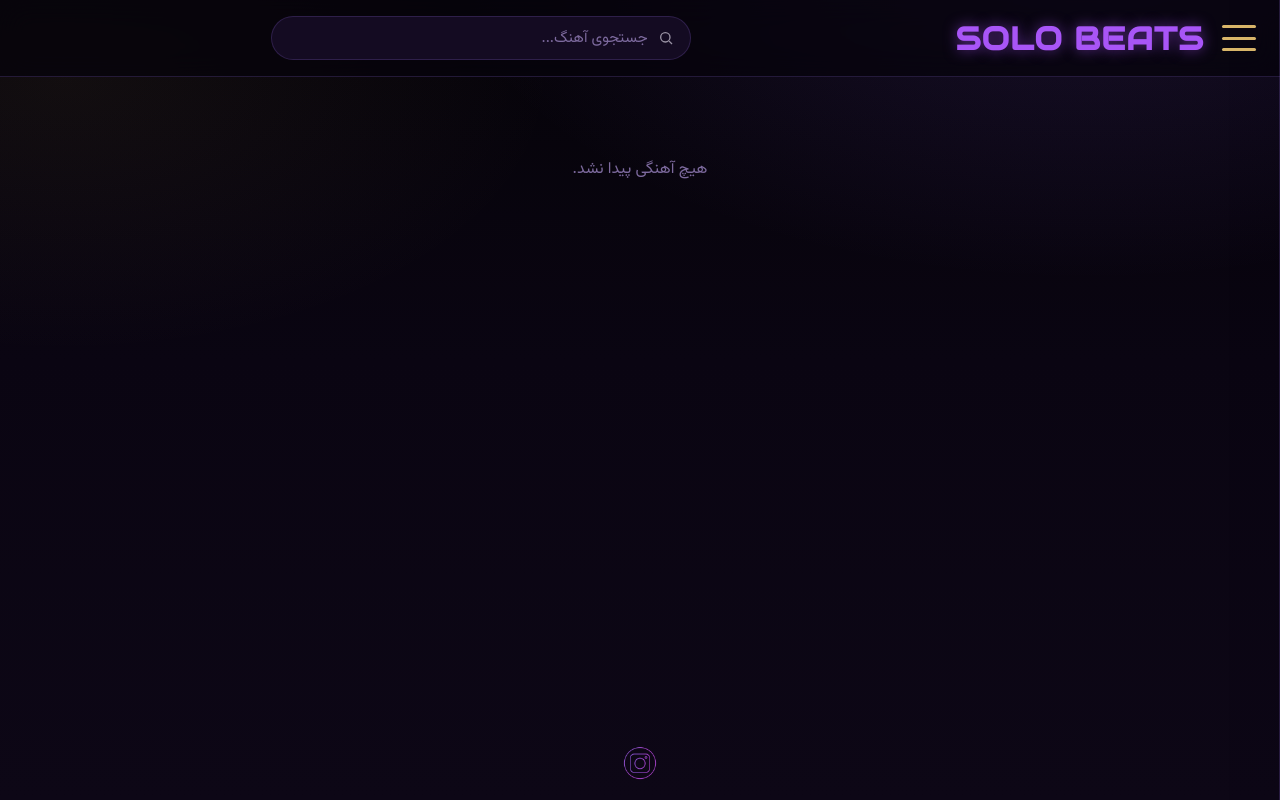
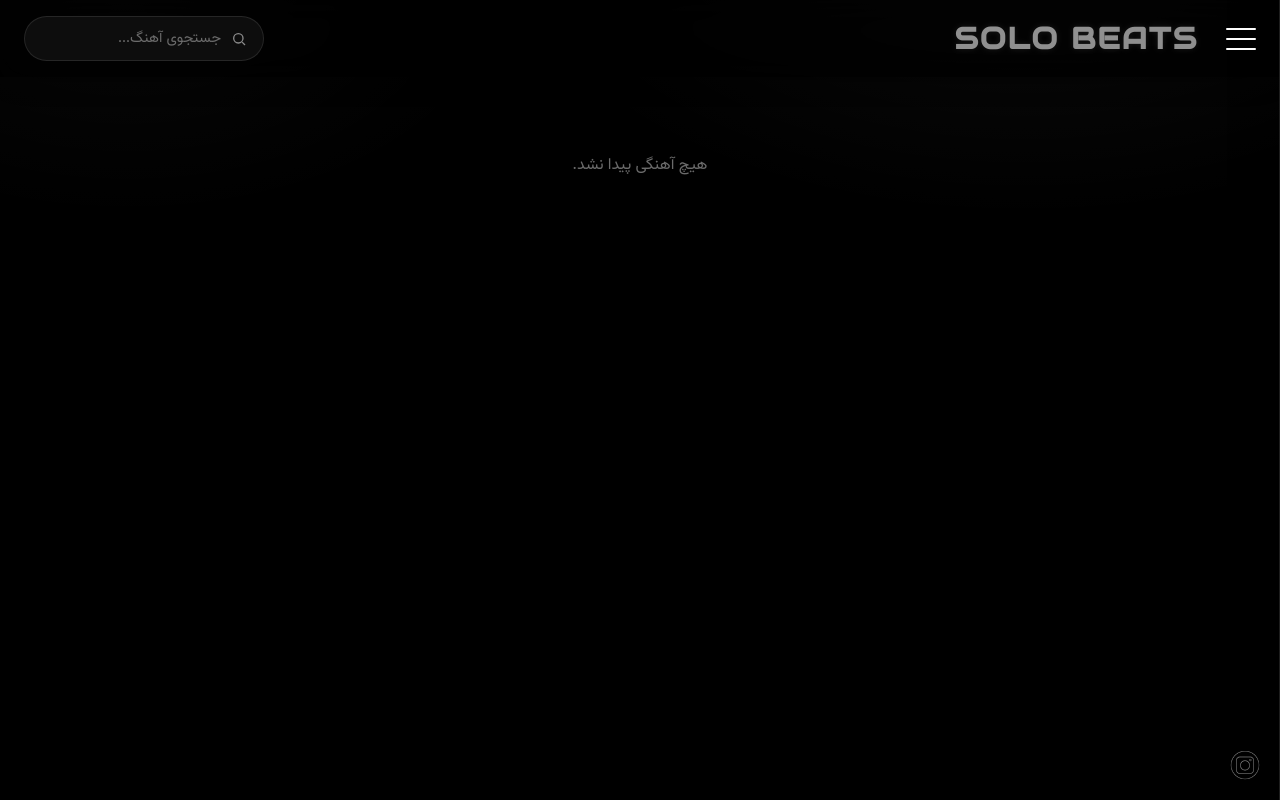
Before and after one commit to parsaspl12-debug/SOLO-BEATS-888, a Flask app: page / in a window 1280 px wide. Run offline with Flask 3, Linux system fonts and the light colour scheme.

Commit message:
update style.css - bw theme

```diff
--- a/static/css/style.css
+++ b/static/css/style.css
@@ -1,44 +1,38 @@
 /* =========================================================
-   SOLO BEATS — Luxury Purple/Black Theme
-   Tokens
+   SOLO BEATS — Monochrome Luxury Theme (Black & White)
 ========================================================= */
 :root{
-  --bg: #07040c;
-  --bg-2: #0f081a;
-  --surface: #140b22;
-  --surface-2: #1b1030;
-  --surface-hover: #23133d;
-  --border: rgba(168, 123, 255, 0.18);
-  --border-strong: rgba(168, 123, 255, 0.4);
-  --purple: #8b5cf6;
-  --purple-bright: #a855f7;
-  --purple-deep: #5b21b6;
-  --gold: #d9b66a;
-  --gold-soft: #f2dfae;
-  --text: #f4eefc;
-  --text-dim: #b7a6d6;
-  --text-faint: #7d6a9e;
-  --danger: #e1436a;
+  --bg: #000000;
+  --surface: #0d0d0d;
+  --surface-2: #161616;
+  --surface-hover: #1f1f1f;
+  --border: rgba(255,255,255,0.10);
+  --border-strong: rgba(255,255,255,0.32);
+  --white: #ffffff;
+  --off-white: #ededed;
+  --text: #f2f2f2;
+  --text-dim: #a3a3a3;
+  --text-faint: #6b6b6b;
+  --danger: #e24a5f;
   --radius-lg: 22px;
   --radius-md: 14px;
   --radius-sm: 9px;
-  --shadow-glow: 0 0 30px rgba(139, 92, 246, 0.18);
+  --glow: 0 0 34px rgba(255,255,255,0.10);
 }
 
 *{ box-sizing: border-box; }
-
 html{ scroll-behavior: smooth; }
 
 body{
   margin: 0;
   min-height: 100vh;
   background:
-    radial-gradient(1100px 600px at 85% -10%, rgba(139,92,246,0.16), transparent 60%),
-    radial-gradient(900px 500px at 5% 10%, rgba(217,182,106,0.06), transparent 55%),
-    linear-gradient(180deg, #050308 0%, #0a0512 45%, #0d0716 100%);
+    radial-gradient(900px 500px at 80% -10%, rgba(255,255,255,0.05), transparent 60%),
+    radial-gradient(700px 400px at 10% 0%, rgba(255,255,255,0.03), transparent 55%),
+    #000000;
   color: var(--text);
   font-family: 'Vazirmatn', sans-serif;
-  padding: 0;
+  overflow-x: hidden;
 }
 
 @media (prefers-reduced-motion: reduce){
@@ -46,91 +40,94 @@ body{
 }
 
 a{ color: inherit; }
-::selection{ background: var(--purple-deep); color: #fff; }
+::selection{ background: #ffffff; color: #000; }
+:focus-visible{ outline: 2px solid #fff; outline-offset: 2px; }
 
 /* =========================================================
-   Top bar
+   Top bar — three-column grid so the logo is truly centered
 ========================================================= */
 .topbar{
   position: sticky;
   top: 0;
   z-index: 900;
-  display: flex;
+  display: grid;
+  grid-template-columns: 44px 1fr 240px;
   align-items: center;
-  justify-content: space-between;
-  gap: 18px;
+  gap: 14px;
   padding: 16px 24px;
-  background: rgba(6, 3, 12, 0.72);
-  backdrop-filter: blur(14px);
-  border-bottom: 1px solid var(--border);
+  background: rgba(0,0,0,0.7);
+  backdrop-filter: blur(16px);
+  box-shadow: 0 12px 30px -18px rgba(0,0,0,0.9);
 }
 
+.brand-wrap{ display: flex; justify-content: center; }
 .logo-title{
-  font-size: 32px;
+  font-size: 30px;
   font-family: 'Audiowide', cursive;
-  color: var(--purple-bright);
-  text-shadow: 0 0 14px rgba(168,85,247,0.55);
-  letter-spacing: 1px;
+  color: #fff;
+  letter-spacing: 2px;
   white-space: nowrap;
   margin: 0;
+  animation: monoPulse 3.2s ease-in-out infinite;
+}
+@keyframes monoPulse{
+  0%   { opacity: .55; text-shadow: 0 0 6px rgba(255,255,255,0.15); }
+  50%  { opacity: 1;   text-shadow: 0 0 22px rgba(255,255,255,0.75), 0 0 46px rgba(255,255,255,0.3); }
+  100% { opacity: .55; text-shadow: 0 0 6px rgba(255,255,255,0.15); }
 }
 
 /* search */
-form.search-bar{
-  flex: 1;
-  max-width: 420px;
-  display: flex;
-  gap: 8px;
-  margin: 0 auto;
-}
+form.search-bar{ display: flex; justify-content: flex-end; }
 .search-input-wrap{
-  flex: 1;
+  width: 100%;
+  max-width: 240px;
   display: flex;
   align-items: center;
   gap: 8px;
   background: var(--surface);
   border: 1px solid var(--border);
   border-radius: 999px;
-  padding: 8px 16px;
-  transition: border-color .25s, box-shadow .25s;
+  padding: 9px 16px;
+  transition: border-color .25s, box-shadow .25s, max-width .25s;
 }
 .search-input-wrap:focus-within{
   border-color: var(--border-strong);
-  box-shadow: 0 0 0 3px rgba(139,92,246,0.15);
+  box-shadow: var(--glow);
+  max-width: 320px;
 }
-.search-input-wrap svg{ flex-shrink: 0; opacity: .6; }
+.search-input-wrap svg{ flex-shrink: 0; opacity: .55; }
 input[type="text"]{
   flex: 1;
+  min-width: 0;
   border: none;
   background: transparent;
   outline: none;
   color: var(--text);
   font-family: 'Vazirmatn', sans-serif;
-  font-size: 0.95em;
+  font-size: 0.92em;
 }
 input[type="text"]::placeholder{ color: var(--text-faint); }
 form.search-bar .button{ display: none; }
 
 /* hamburger */
 #menuToggle{
-  width: 34px;
-  height: 26px;
+  width: 30px;
+  height: 22px;
   cursor: pointer;
   display: flex;
   flex-direction: column;
   justify-content: space-between;
-  flex-shrink: 0;
 }
 #menuToggle div{
   width: 100%;
-  height: 3px;
-  background: var(--gold);
-  border-radius: 3px;
+  height: 2px;
+  background: #fff;
+  border-radius: 2px;
   transition: all .35s ease;
 }
-#menuToggle.active div:nth-child(1){ transform: rotate(45deg) translate(6px, 6px); }
+#menuToggle.active div:nth-child(1){ transform: rotate(45deg) translate(5px, 5px); }
 #menuToggle.active div:nth-child(2){ opacity: 0; }
-#menuToggle.active div:nth-child(3){ transform: rotate(-45deg) translate(6px, -6px); }
+#menuToggle.active div:nth-child(3){ transform: rotate(-45deg) translate(5px, -5px); }
 
 /* =========================================================
    Sidebar
@@ -141,11 +138,11 @@ form.search-bar .button{ display: none; }
   position: fixed;
   top: 0;
   right: 0;
-  background: linear-gradient(180deg, #100a1c, #0a0512);
+  background: #050505;
   overflow-x: hidden;
   transition: width .35s ease;
   padding-top: 70px;
-  box-shadow: -8px 0 40px rgba(0,0,0,0.5);
+  box-shadow: -10px 0 40px rgba(0,0,0,0.6);
   border-left: 1px solid var(--border);
   z-index: 1000;
 }
@@ -153,37 +150,29 @@ form.search-bar .button{ display: none; }
 #sidebar a{
   padding: 15px 28px;
   text-decoration: none;
-  font-size: 1.02em;
+  font-size: 1em;
   color: var(--text-dim);
   display: block;
   border-bottom: 1px solid var(--border);
   transition: background .2s, color .2s, padding-right .2s;
 }
-#sidebar a:hover{
-  background: rgba(139,92,246,0.12);
-  color: var(--gold-soft);
-  padding-right: 34px;
-}
-#sidebar .closeBtn{
-  position: absolute;
-  top: 14px;
-  left: 20px;
-  font-size: 2em;
-  color: var(--purple-bright);
-  cursor: pointer;
-}
+#sidebar a:hover{ background: rgba(255,255,255,0.06); color: #fff; padding-right: 34px; }
+#sidebar .closeBtn{ position: absolute; top: 14px; left: 20px; font-size: 2em; color: #fff; cursor: pointer; }
 
 /* =========================================================
-   Category pills
+   Toolbar: categories + sort
 ========================================================= */
-.category-bar{
+.toolbar{
+  max-width: 1200px;
+  margin: 0 auto;
+  padding: 18px 24px 4px;
   display: flex;
   flex-wrap: wrap;
-  gap: 10px;
-  padding: 18px 24px 4px;
-  max-width: 1200px;
-  margin: 0 auto;
+  align-items: center;
+  justify-content: space-between;
+  gap: 12px;
 }
+.category-bar{ display: flex; flex-wrap: wrap; gap: 10px; }
 .cat-pill{
   border: 1px solid var(--border);
   background: var(--surface);
@@ -212,10 +214,10 @@ form.search-bar .button{ display: none; }
 ========================================================= */
 .music-grid{
   display: grid;
-  grid-template-columns: repeat(auto-fill, minmax(260px, 1fr));
-  gap: 22px;
+  grid-template-columns: repeat(auto-fill, minmax(250px, 1fr));
+  gap: 20px;
   max-width: 1200px;
-  margin: 20px auto 60px;
+  margin: 16px auto 100px;
   padding: 0 24px;
 }
 
@@ -463,68 +434,90 @@ audio{
   text-align: center;
   margin-bottom: 16px;
 }
-.auth-card input:focus{ outline: none; border-color: var(--gold); }
+.auth-card input:focus{ outline: none; border-color: #fff; }
 .auth-card button{
-  width: 100%;
-  padding: 12px;
-  border: none;
-  border-radius: var(--radius-sm);
-  background: linear-gradient(135deg, var(--purple-deep), var(--purple-bright));
-  color: #fff;
-  font-family: 'Vazirmatn', sans-serif;
-  font-size: 0.95em;
-  cursor: pointer;
-  transition: filter .2s;
+  width: 100%; padding: 12px; border: none; border-radius: var(--radius-sm);
+  background: #fff; color: #000; font-family: 'Vazirmatn', sans-serif;
+  font-size: 0.95em; font-weight: 600; cursor: pointer; transition: filter .2s;
 }
-.auth-card button:hover{ filter: brightness(1.1); }
-.auth-card .auth-error{
-  color: #ff9db3;
-  font-size: 0.85em;
-  margin-top: 14px;
+.auth-card button:hover{ filter: brightness(0.88); }
+.auth-card .auth-error{ color: #ff9daa; font-size: 0.85em; margin-top: 14px; }
+.auth-card .back-link{ display: inline-block; margin-top: 20px; color: var(--text-faint); font-size: 0.82em; text-decoration: none; }
+.auth-card .back-link:hover{ color: #fff; }
+
+/* =========================================================
+   Now-playing bar
+========================================================= */
+.now-playing{
+  position: fixed;
+  left: 50%;
+  bottom: 18px;
+  transform: translateX(-50%) translateY(140%);
+  display: flex;
+  align-items: center;
+  gap: 12px;
+  background: rgba(15,15,15,0.92);
+  border: 1px solid var(--border-strong);
+  backdrop-filter: blur(14px);
+  border-radius: 999px;
+  padding: 8px 10px 8px 18px;
+  z-index: 950;
+  transition: transform .35s ease;
+  max-width: 92vw;
+  box-shadow: 0 14px 40px rgba(0,0,0,0.6);
 }
-.auth-card .back-link{
-  display: inline-block;
-  margin-top: 20px;
-  color: var(--text-faint);
-  font-size: 0.82em;
-  text-decoration: none;
+.now-playing.show{ transform: translateX(-50%) translateY(0); }
+.now-playing .np-dot{
+  width: 8px; height: 8px; border-radius: 50%; background: #fff;
+  animation: dotPulse 1.1s ease-in-out infinite;
+  flex-shrink: 0;
 }
-.auth-card .back-link:hover{ color: var(--gold-soft); }
+@keyframes dotPulse{ 0%,100%{ opacity:.3;} 50%{ opacity:1;} }
+.now-playing .np-name{
+  font-size: 0.86em; color: var(--text); max-width: 45vw;
+  overflow: hidden; text-overflow: ellipsis; white-space: nowrap;
+}
+.now-playing button{
+  background: #fff; color: #000; border: none; width: 30px; height: 30px;
+  border-radius: 50%; cursor: pointer; display: flex; align-items: center; justify-content: center;
+}
 
 /* =========================================================
    Empty state
 ========================================================= */
-.empty-state{
-  text-align: center;
-  color: var(--text-faint);
-  padding: 60px 20px;
-  grid-column: 1 / -1;
-}
+.empty-state{ text-align: center; color: var(--text-faint); padding: 60px 20px; grid-column: 1 / -1; }
 
 /* =========================================================
    Instagram icon
 ========================================================= */
 .instagram-icon{
-  position: fixed;
-  bottom: 18px;
-  left: 50%;
-  transform: translateX(-50%);
-  width: 38px;
-  height: 38px;
-  z-index: 500;
-  opacity: .8;
-  transition: opacity .2s, transform .2s;
+  position: fixed; bottom: 18px; right: 18px; width: 34px; height: 34px;
+  z-index: 500; opacity: .7; transition: opacity .2s, transform .2s;
+  filter: grayscale(1) brightness(1.4);
 }
-.instagram-icon:hover{ opacity: 1; transform: translateX(-50%) scale(1.08); }
+.instagram-icon:hover{ opacity: 1; transform: scale(1.08); }
 .instagram-icon img{ width: 100%; height: 100%; object-fit: contain; }
 
 /* =========================================================
    Responsive
 ========================================================= */
-@media (max-width: 640px){
-  .topbar{ padding: 12px 14px; gap: 10px; }
+@media (max-width: 760px){
+  .topbar{
+    grid-template-columns: 1fr auto;
+    grid-template-areas:
+      "logo menu"
+      "search search";
+    row-gap: 12px;
+    padding: 14px 16px;
+  }
+  .brand-wrap{ grid-area: logo; justify-content: flex-start; }
+  #menuToggle{ grid-area: menu; }
+  form.search-bar{ grid-area: search; justify-content: stretch; }
+  .search-input-wrap{ max-width: 100%; }
   .logo-title{ font-size: 22px; }
-  .category-bar{ padding: 14px 14px 0; }
-  .music-grid{ grid-template-columns: 1fr; padding: 0 14px; gap: 16px; margin-bottom: 90px; }
-  .upload-form{ margin-left: 14px; margin-right: 14px; }
+  .toolbar{ padding: 14px 16px 0; }
+  .music-grid{ grid-template-columns: 1fr; padding: 0 16px; gap: 16px; margin-bottom: 120px; }
+  .upload-form{ margin-left: 16px; margin-right: 16px; }
+  .now-playing .np-name{ max-width: 55vw; }
+  .instagram-icon{ bottom: 90px; }
 }
```
Also changed, not shown: other parts of static/css/style.css (+99 -117 lines).
